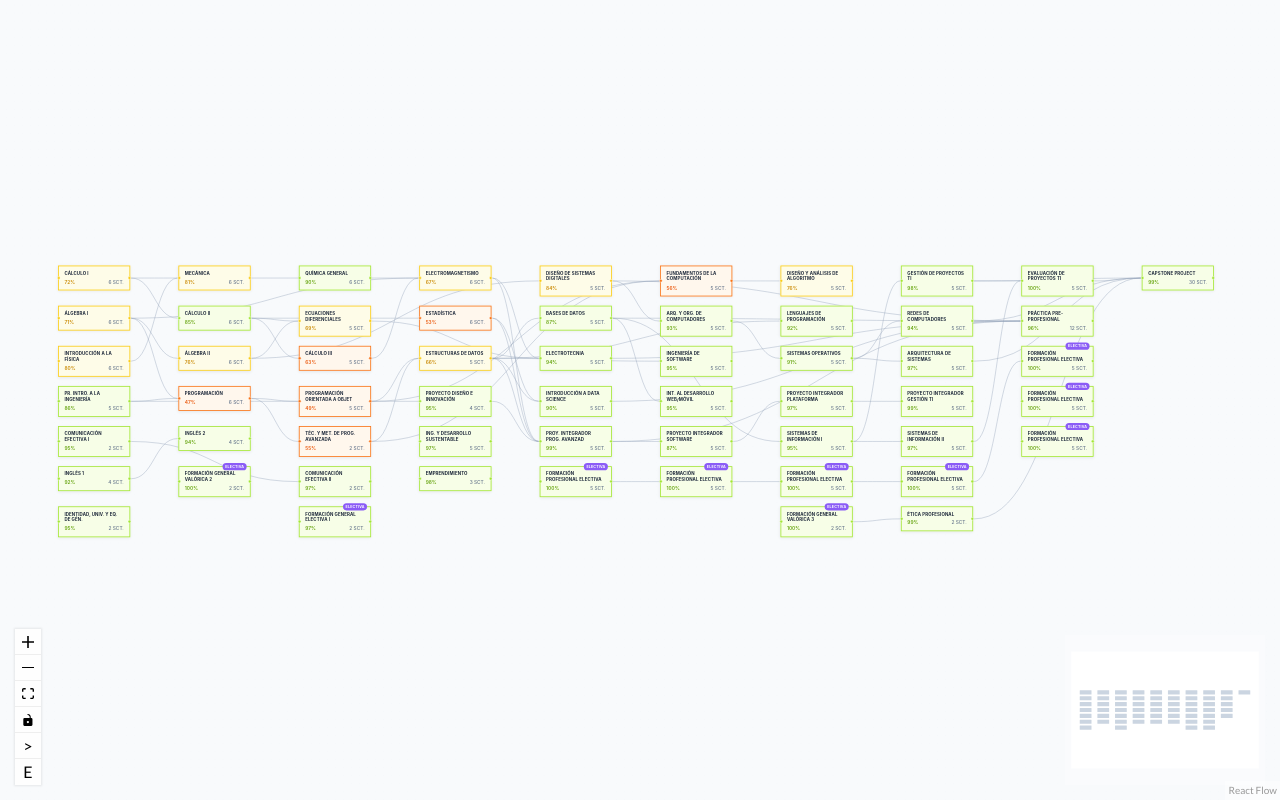
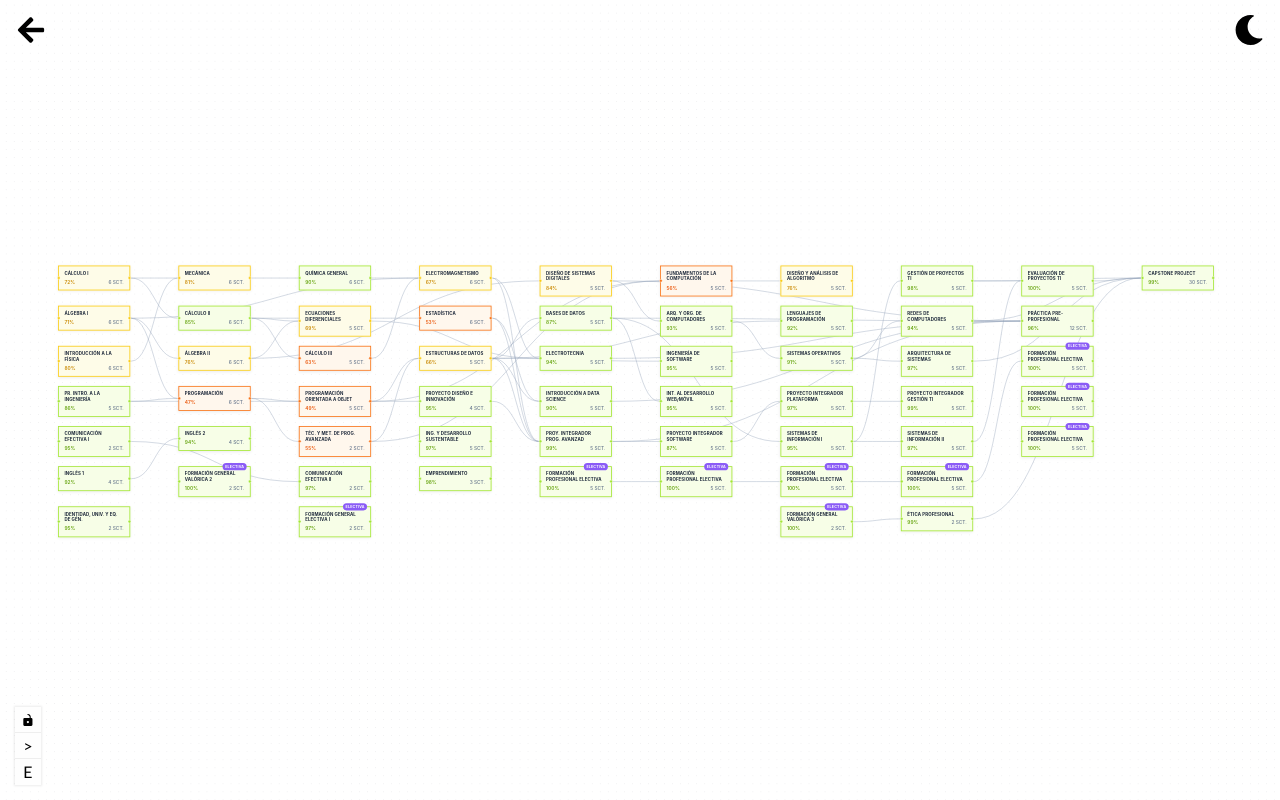
Before and after one commit to MotelPaso/curriculum-planner, a React (Vite) app: page / in a window 1280 px wide. Both pictures are taken after a click on the button "ICCI". Built offline with nearby package versions, Linux system fonts and the light colour scheme.

Commit message:
feat: partial support for light and dark mode added back the top bar

```diff
--- a/package.json
+++ b/package.json
@@ -13,7 +13,8 @@
 	"dependencies": {
 		"@xyflow/react": "^12.10.1",
 		"react": "^19.2.0",
-		"react-dom": "^19.2.0"
+		"react-dom": "^19.2.0",
+		"react-icons": "^5.6.0"
 	},
 	"devDependencies": {
 		"@eslint/js": "^9.39.1",
--- a/src/App.jsx
+++ b/src/App.jsx
@@ -1,17 +1,41 @@
-import { useState } from "react";
+import { useEffect, useState } from "react";
 import CurriculumGraph from "./CurriculumGraph";
 import CareerSelector from "./components/CareerSelector";
 
 export default function App() {
 	const [showGraph, setShowGraph] = useState(false);
 	const [career, setCareer] = useState(null);
+	const [theme, setTheme] = useState(
+		() => localStorage.getItem("theme") || "light",
+	);
+
+	const toggleTheme = () => {
+		const next = localStorage.getItem("theme") === "light" ? "dark" : "light";
+		setTheme(next);
+		localStorage.setItem("theme", next);
+	};
+
 	return (
-		<div className="w-screen h-screen bg-grey-100">
+		<div
+			data-theme={theme}
+			className={`w-screen h-screen `}
+			style={{ background: "var(--color-bg)" }}
+		>
 			{!showGraph && (
-				<CareerSelector setCareer={setCareer} setShowGraph={setShowGraph} />
+				<CareerSelector
+					setCareer={setCareer}
+					setShowGraph={setShowGraph}
+					setTheme={toggleTheme}
+					theme={theme}
+				/>
 			)}
 			{showGraph && (
-				<CurriculumGraph courses={career} setShowGraph={setShowGraph} />
+				<CurriculumGraph
+					courses={career}
+					setShowGraph={setShowGraph}
+					setTheme={toggleTheme}
+					theme={theme}
+				/>
 			)}
 		</div>
 	);
--- a/src/CurriculumGraph.jsx
+++ b/src/CurriculumGraph.jsx
@@ -69,10 +69,12 @@ export default function CurriculumGraph({
 	courses,
 	progress = {},
 	setShowGraph,
+	setTheme,
+	theme,
 }) {
 	const [colorMode, setColorMode] = useState("Dificultad");
 	const [showSideBar, setShowSideBar] = useState(false);
-	const [showTopBar, setShowTopBar] = useState(false);
+	const [showTopBar, setShowTopBar] = useState(true);
 	const [selectedCourse, setSelectedCourse] = useState(null);
 	const [editMode, toggleEditMode] = useState(false);
 
@@ -147,7 +149,7 @@ export default function CurriculumGraph({
 	);
 
 	return (
-		<div style={{ width: "100vw", height: "100vh", background: "#f8fafc" }}>
+		<div style={{ width: "100vw", height: "100vh" }}>
 			<ReactFlow
 				nodes={nodes}
 				edges={edges}
@@ -164,9 +166,15 @@ export default function CurriculumGraph({
 				maxZoom={2}
 				nodeOrigin={[0, 0]}
 				fitView
+				proOptions={{ hideAttribution: true }}
+				colorMode={theme}
 			>
-				<Background color="#e2e8f0" gap={20} />
-				<Controls>
+				<Background
+					bgColor={theme == "light" ? "#ffffff" : "#111111"}
+					gap={20}
+					lineWidth={0}
+				/>
+				<Controls showZoom={false} showFitView={false}>
 					<ControlButton
 						onClick={() => setShowSideBar((prev) => !prev)}
 						title="Toggle sidebar"
@@ -180,17 +188,6 @@ export default function CurriculumGraph({
 						{!editMode ? "E" : "!E"}
 					</ControlButton>
 				</Controls>
-				<MiniMap
-					pannable
-					nodeColor={(node) => {
-						const status = node.data?.status;
-						if (status === "Aprobado") return "#22c55e";
-						if (status === "Reprobado") return "#ef4444";
-						if (status === "Inscrito") return "#3b82f6";
-						return "#cbd5e1";
-					}}
-					maskColor="rgba(248,250,252,0.7)"
-				/>
 				{showSideBar && (
 					<Panel position="bottom-left" style={{ marginLeft: "54px" }}>
 						<SideBar colorMode={colorMode} setColorMode={setColorMode} />
@@ -198,7 +195,11 @@ export default function CurriculumGraph({
 				)}
 				{showTopBar && (
 					<Panel position="top-center">
-						<TopBar setShowGraph={setShowGraph} />
+						<TopBar
+							setShowGraph={setShowGraph}
+							theme={theme}
+							setTheme={setTheme}
+						/>
 					</Panel>
 				)}
 			</ReactFlow>
--- a/src/components/CareerSelector.jsx
+++ b/src/components/CareerSelector.jsx
@@ -1,6 +1,13 @@
 import { ICCI, ICI } from "../data/courses";
-
-export default function CareerSelector({ setCareer, setShowGraph }) {
+import { useState } from "react";
+import { FaMoon } from "react-icons/fa";
+import { MdLightMode } from "react-icons/md";
+export default function CareerSelector({
+	setCareer,
+	setShowGraph,
+	setTheme,
+	theme,
+}) {
 	const buttonToggle = (career) => {
 		setCareer(career);
 		setShowGraph(true);
@@ -8,7 +15,10 @@ export default function CareerSelector({ setCareer, setShowGraph }) {
 
 	return (
 		<div className="flex items-center justify-center w-full h-full">
-			<div className="flex flex-col justify-evenly items-center border-4 rounded-2xl shadow-2xl w-100 h-80">
+			<div
+				className="flex flex-col justify-evenly items-center rounded-2xl shadow-2xl w-100 h-80 bg-white"
+				style={{ borderColor: "var(--color-border)", borderWidth: "4px" }}
+			>
 				<h1 className="text-4xl font-bold p-5">Elije tu carrera</h1>
 				<div className="flex flex-row w-full justify-around">
 					<button
@@ -25,6 +35,12 @@ export default function CareerSelector({ setCareer, setShowGraph }) {
 					</button>
 				</div>
 			</div>
+			{/* Theme selector */}
+			<div className="absolute top-0 right-0 flex flex-col justify-evenly">
+				<button className="p-4 text-3xl " onClick={() => setTheme()}>
+					{theme == "light" ? <FaMoon /> : <MdLightMode color="white" />}
+				</button>
+			</div>
 		</div>
 	);
 }
--- a/src/components/CourseMain.jsx
+++ b/src/components/CourseMain.jsx
@@ -1,3 +1,3 @@
 export default function CourseMain({ course }) {
-	return <div></div>;
+	return <div>{course.title}</div>;
 }
--- a/src/components/TopBar.jsx
+++ b/src/components/TopBar.jsx
@@ -1,17 +1,25 @@
-export default function TopBar({ setShowGraph }) {
+import { useState } from "react";
+import { RiArrowLeftSLine } from "react-icons/ri";
+import { FaMoon, FaArrowLeft } from "react-icons/fa";
+import { MdLightMode } from "react-icons/md";
+export default function TopBar({ setShowGraph, theme, setTheme }) {
+	const [showMessage, setShowMessage] = useState(true);
+
 	return (
-		<div className="w-screen flex flex-row items-center">
-			<div className="w-[10%]  flex justify-center">
-				<button
-					className="font-bold text-3xl px-1 cursor-pointer"
-					onClick={() => setShowGraph(false)}
-				>
-					{"<"}
-				</button>
-			</div>
-			<div className="flex flex-row w-[80%] justify-center ">
-				<h1 className="text-3xl ">apreta un ramo para ver sus requisitos</h1>
-			</div>
+		<div className="w-screen flex flex-row items-center justify-between ">
+			<button
+				className="font-bold text-3xl pl-4 cursor-pointer flex"
+				onClick={() => setShowGraph(false)}
+			>
+				<FaArrowLeft color={theme == "light" ? "black" : "white"} />
+			</button>
+
+			<button
+				className="font-bold text-3xl pr-4 cursor-pointer"
+				onClick={() => setTheme()}
+			>
+				{theme == "light" ? <FaMoon /> : <MdLightMode color="white" />}
+			</button>
 		</div>
 	);
 }
--- a/src/index.css
+++ b/src/index.css
@@ -3,3 +3,12 @@
 :root {
 	font-family: "Lato";
 }
+[data-theme="light"] {
+	--color-bg: #ffffff;
+	--color-border: #000000;
+}
+
+[data-theme="dark"] {
+	--color-bg: #111111;
+	--color-border: #757575;
+}
```
Also changed, not shown: 1 other file (tests, documents, lock files or other folders).
